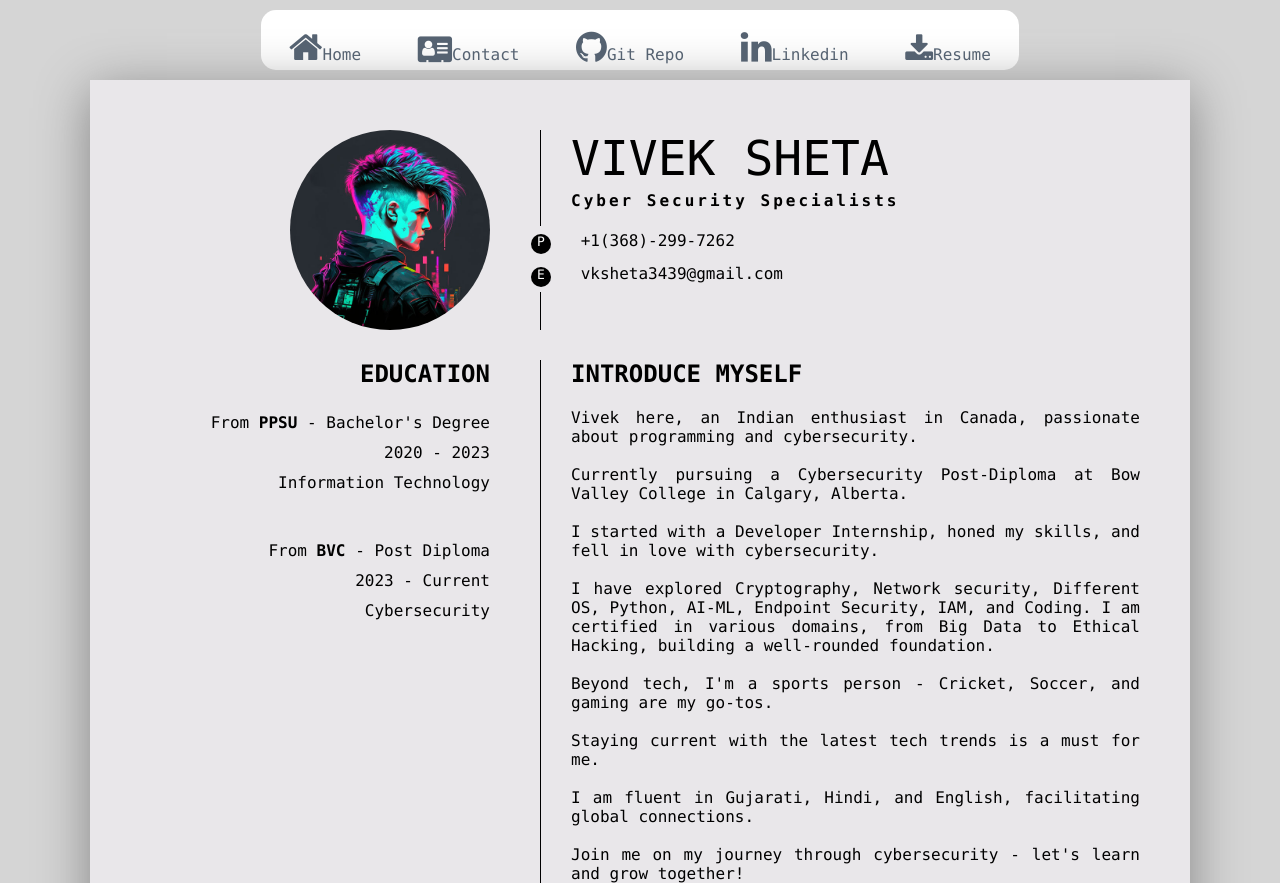
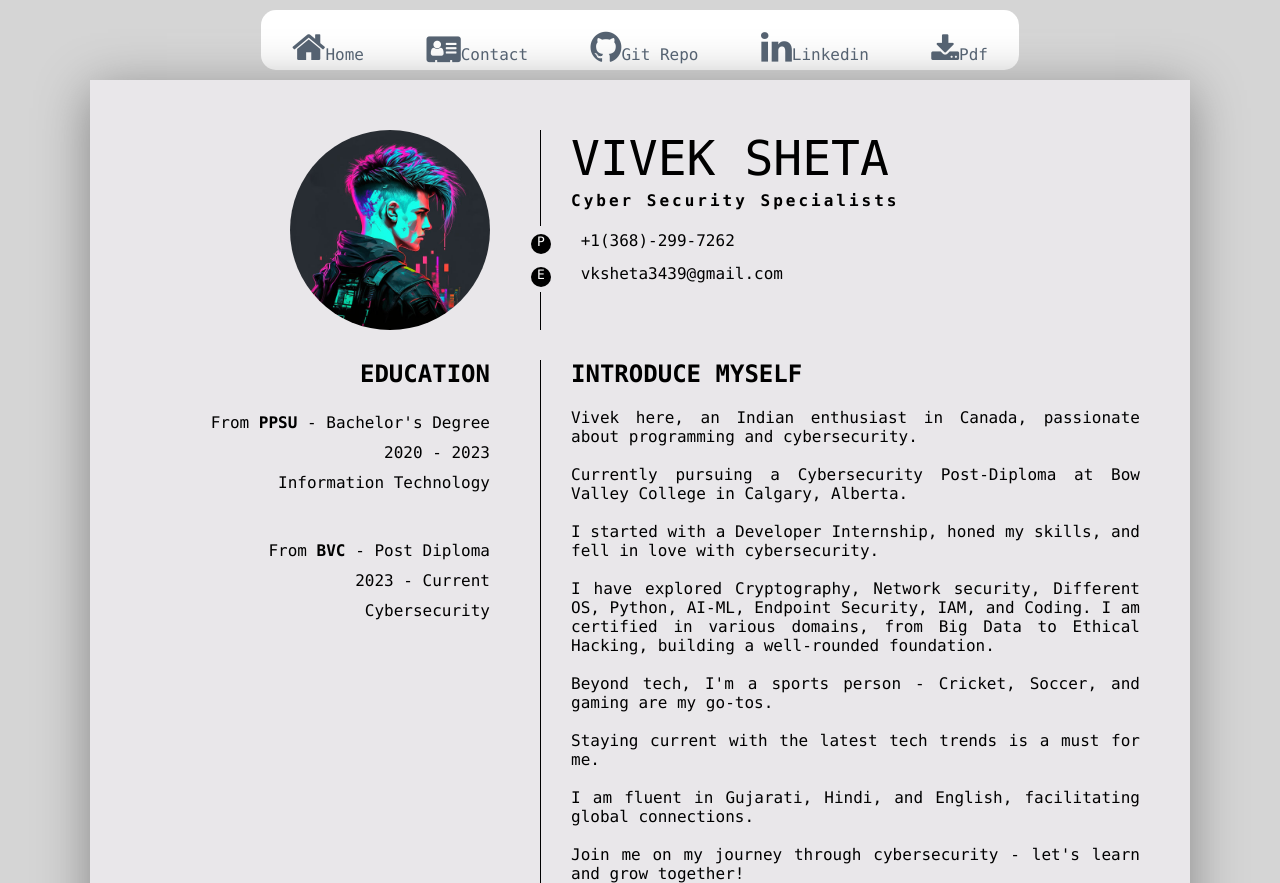
Before and after one commit to vivek-sheta/github.io, a plain HTML site: page index.html in a window 1280 px wide. Shown: the top 883 px of the page. Drawn offline with Linux system fonts and the light colour scheme.

Commit message:
Update index.html

```diff
--- a/index.html
+++ b/index.html
@@ -37,7 +37,7 @@
           </li>
           <li>
             <a href="Doc/resume.pdf" target="_blank">
-              <span><i class="fa fa-download" style="font-size:30px"></i>Resume</span>
+              <span><i class="fa fa-download" style="font-size:30px"></i>Pdf</span>
             </a>
           </li>
         </ul>
```
